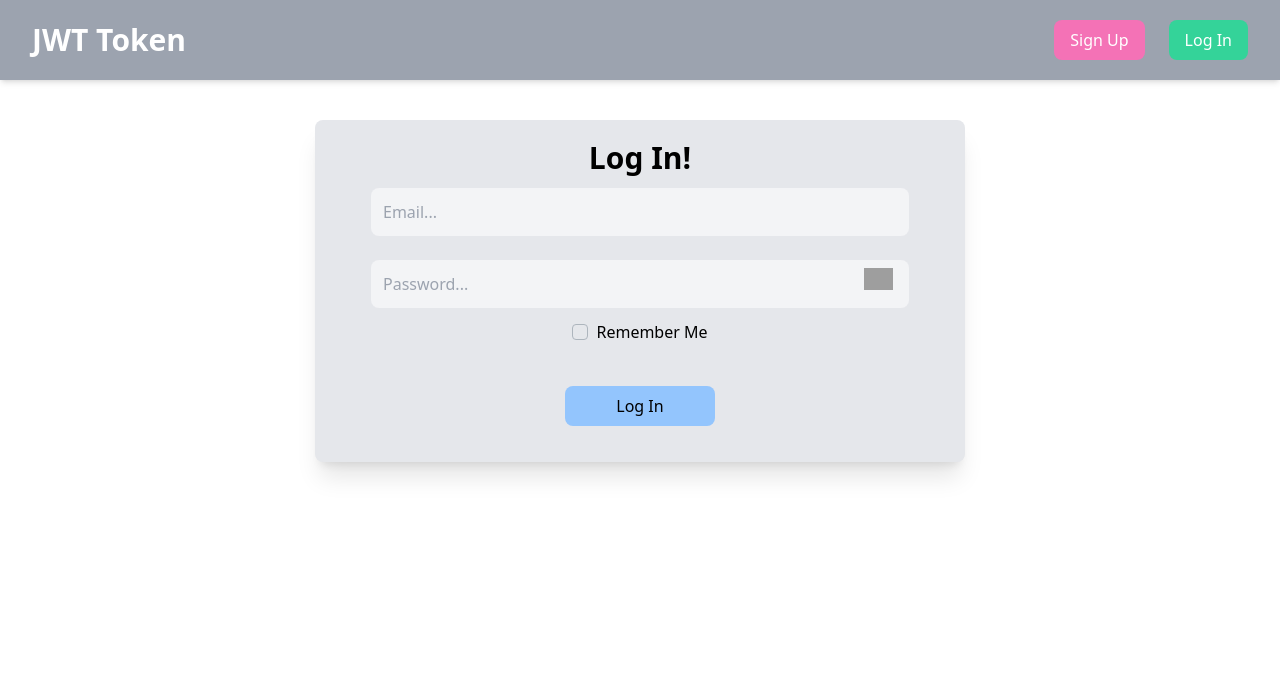
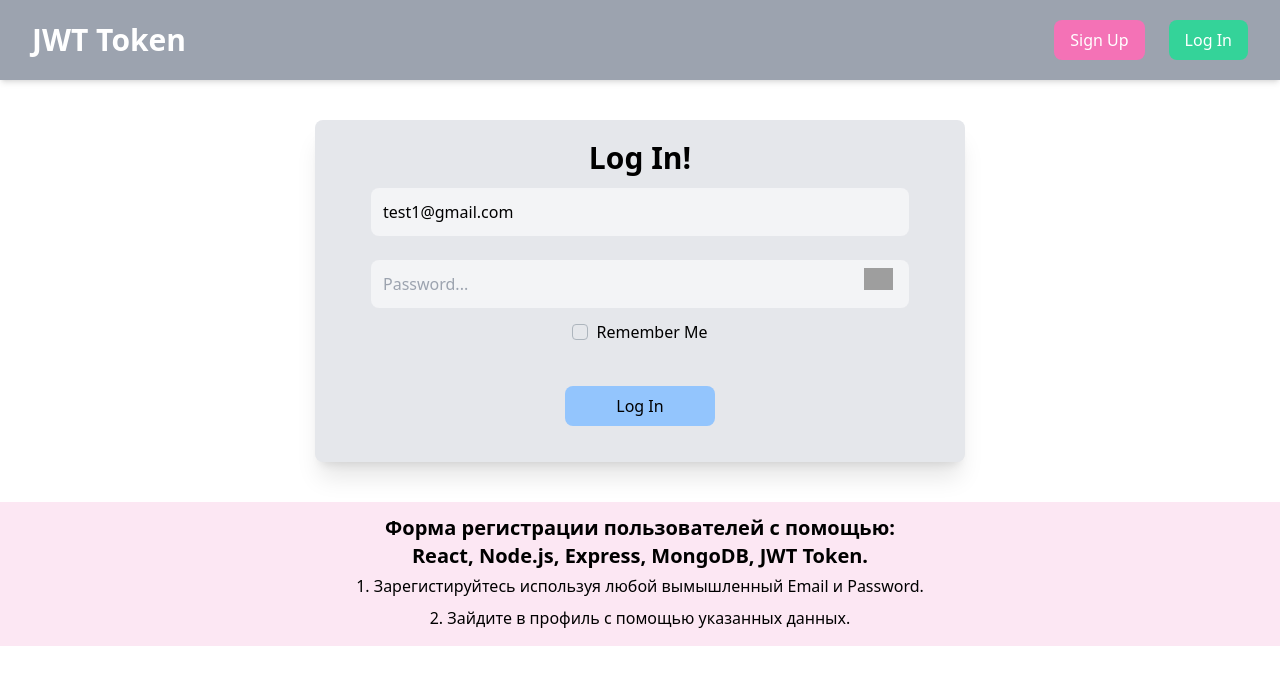
Before and after one commit to nedug/Registration-Form-Client, a React (Create React App) app: page /login in a window 1280 px wide. Shown: the top 684 px of the page. Built offline with nearby package versions, Linux system fonts and the light colour scheme; no server answers; grey boxes are pictures that could not be loaded.

Commit message:
Форма регистрации

```diff
--- a/src/components/App.jsx
+++ b/src/components/App.jsx
@@ -31,11 +31,11 @@ const App = () => {
 
     return (
         <BrowserRouter>
-            <div className='app'>
+            <div>
 
                 <Navbar />
 
-                <div className='wrap'>
+                <div>
                     {!isAuth ?
                         <Switch>
                             <Route path='/registration' component={Registration} />
@@ -49,6 +49,13 @@ const App = () => {
                         </Switch>
                     }
                 </div>
+
+                {!isAuth &&
+                    <div className='flex flex-col items-center bg-pink-100 py-3'>
+                        <h3 className='font-bold text-xl w-[520px] text-center'>Форма регистрации пользователей с помощью: React, Node.js, Express, MongoDB, JWT Token.</h3>
+                        <div className='py-1'>1. Зарегистируйтесь используя любой вымышленный Email и Password.</div>
+                        <div className='py-1'>2. Зайдите в профиль с помощью указанных данных.</div>
+                    </div>}
 
                 {isError && <div
                     className='fixed px-7 bg-red-500 bottom-10 text-white left-2/4 -translate-x-2/4 mx-auto rounded p-3 text-center shadow-2xl'>
--- a/src/components/authorization/Login.jsx
+++ b/src/components/authorization/Login.jsx
@@ -7,7 +7,7 @@ import Input from '../../utils/input/Input';
 
 
 const Login = () => {
-    const [email, setEmail] = useState('');
+    const [email, setEmail] = useState('test1@gmail.com');
     const [password, setPassword] = useState('');
     const [checkbox, setCheckbox] = useState(false);
     const dispatch = useDispatch();
--- a/src/components/authorization/Registration.jsx
+++ b/src/components/authorization/Registration.jsx
@@ -6,7 +6,7 @@ import Input from '../../utils/input/Input';
 
 
 const Registration = () => {
-    const [email, setEmail] = useState('');
+    const [email, setEmail] = useState('test1@gmail.com');
     const [password, setPassword] = useState('');
     const dispatch = useDispatch();
 
```
